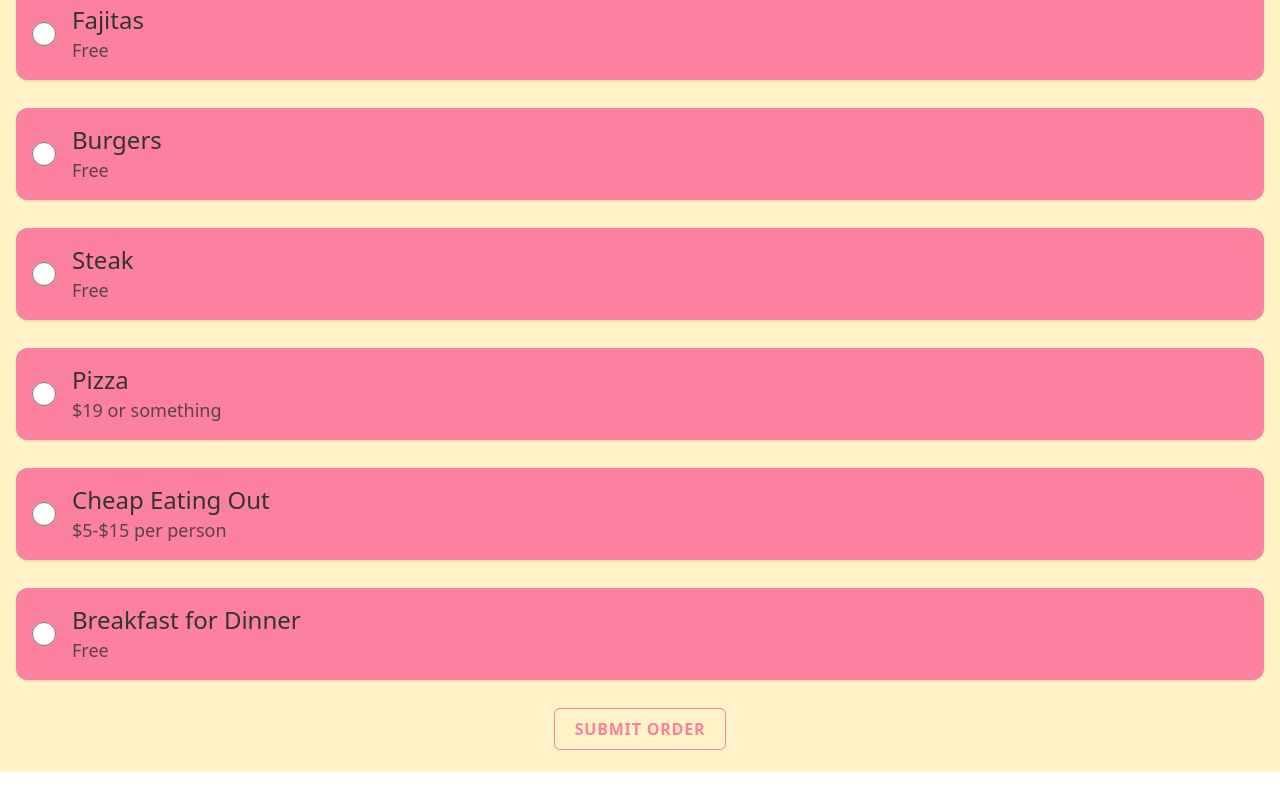
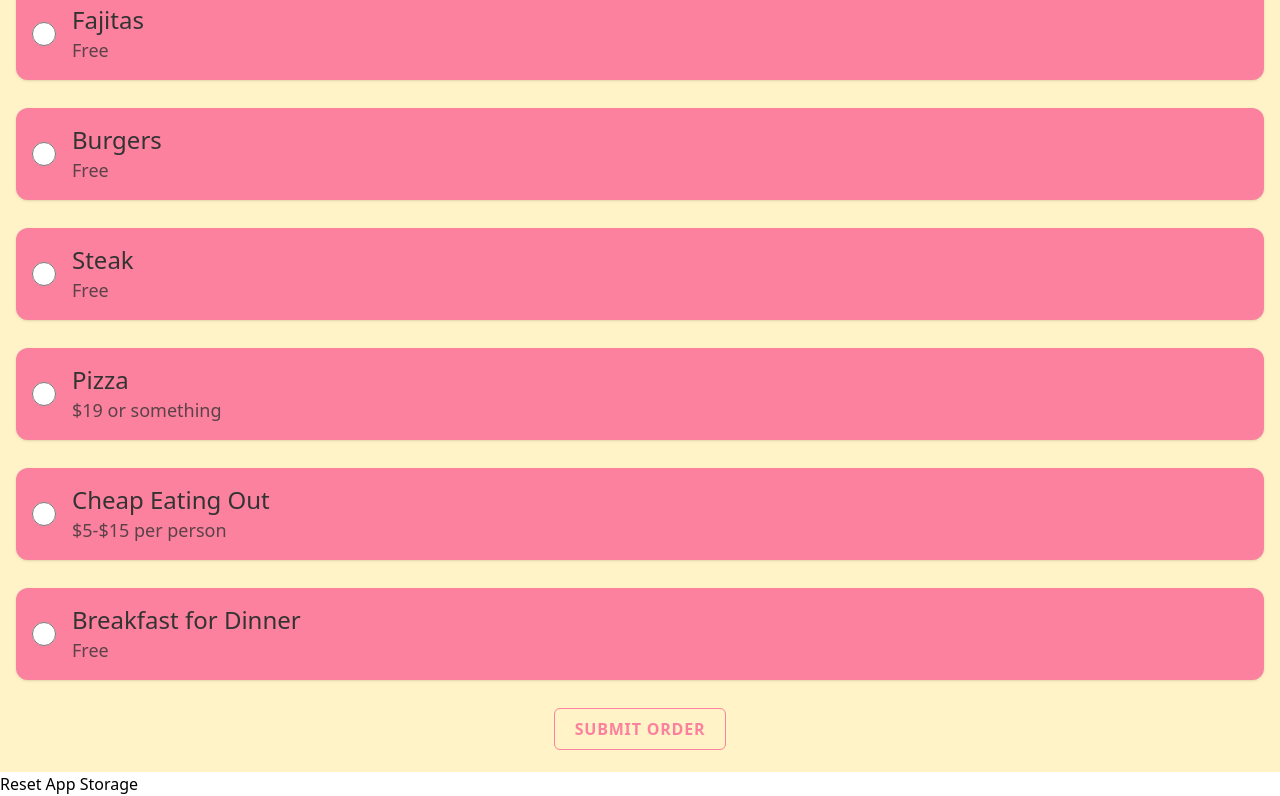
Before and after one commit to StephBos/rachs-birthday-menu, a React (Vite) app: page / in a window 1280 px wide. Shown: the part 404-1200 px from the top of the page. Before the commit the page ends 1176 px from the top, so only its background shows below. Built offline with nearby package versions, Linux system fonts and the light colour scheme; a web font is replaced by a local one.

Commit message:
clear local storage button

```diff
--- a/src/App.jsx
+++ b/src/App.jsx
@@ -1,14 +1,20 @@
-import Header from "./components/Header"
-import Menu from "./components/Menu"
-
+import Header from './components/Header'
+import Menu from './components/Menu'
 
 function App() {
-
    return (
       <>
          <Header />
-      <hr className="h-4 bg-[#FC819E]"/>
+         <hr className="h-4 bg-[#FC819E]" />
          <Menu />
+         <button
+            onClick={() => {
+               localStorage.clear()
+               window.location.reload()
+            }}
+         >
+            Reset App Storage
+         </button>
       </>
    )
 }
```
Lines whose indentation alone changed are shown as unchanged.
